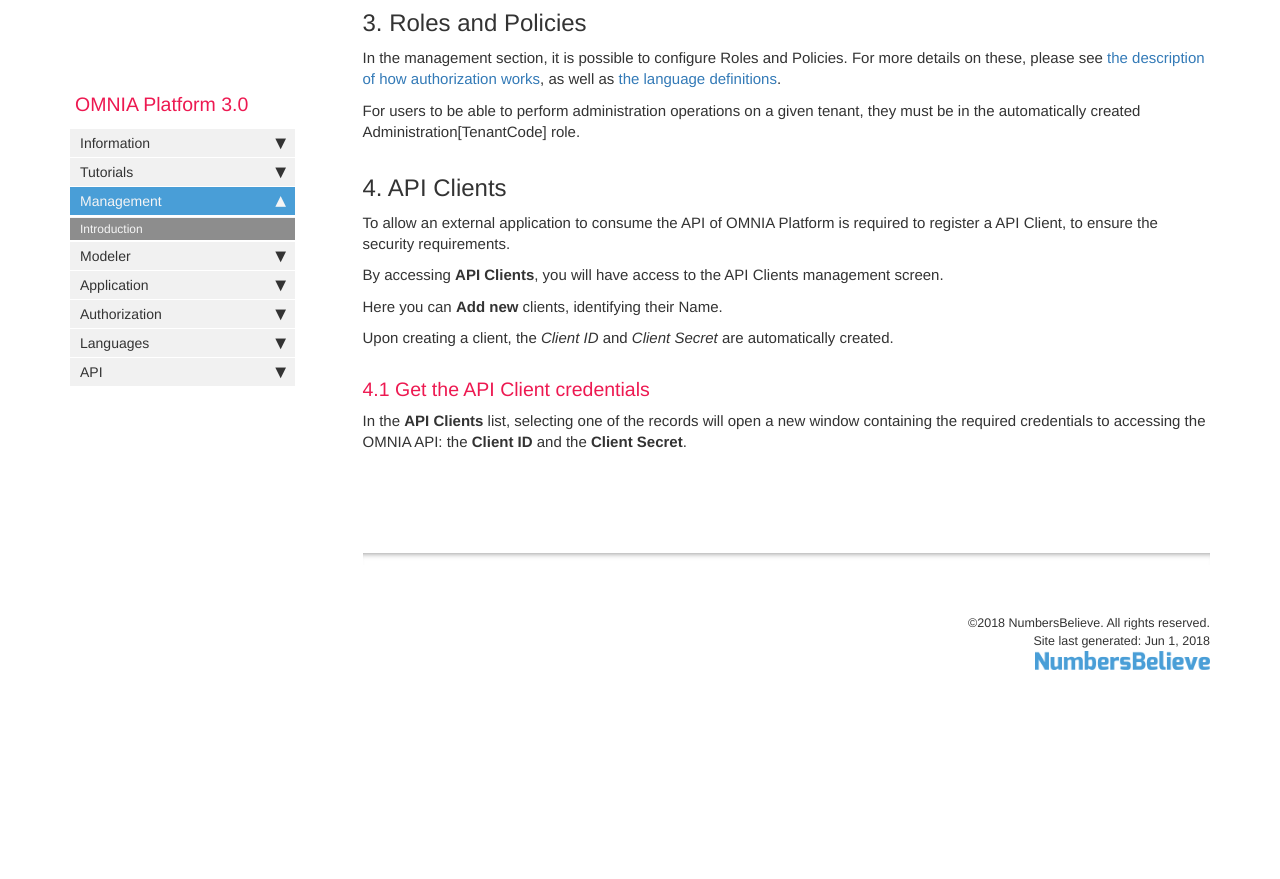
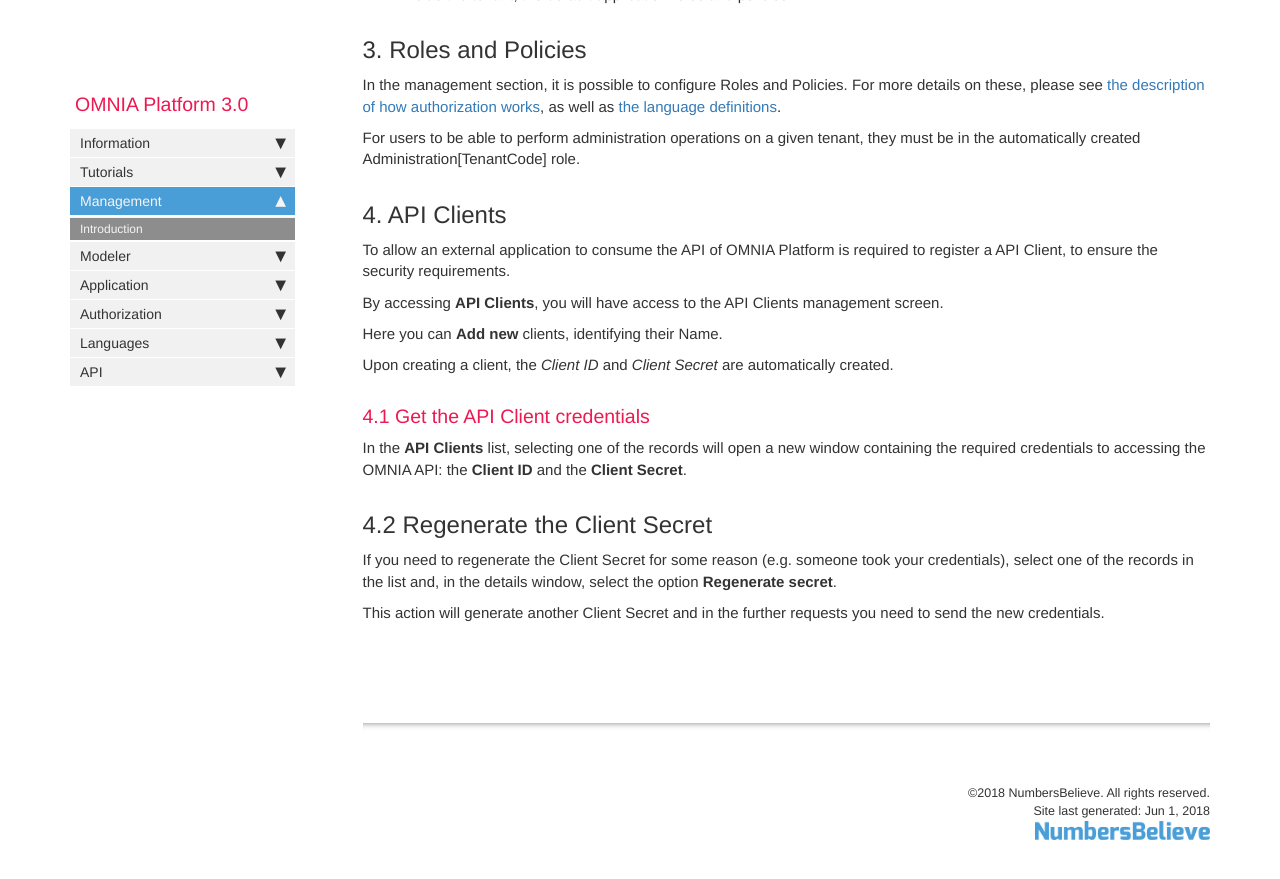
Before and after one commit to daniel8lopes/omnia3, a Jekyll site: the page built from docs/pages/omnia3/Management/omnia3_management_introduction.md, in a window 1280 px wide and 900 px high, scrolled down 883 px. Shown: the top 879 px of the window. Built offline with Jekyll 4.4.1, drawn with Linux system fonts in a browser that asks for light colours; nearby versions of some CDN libraries; comment, search, counter and statistics services are not loaded; before the commit the page ends 1613 px from its top, so only the background shows below that; some of the changed text lies outside the part shown.

Commit message:
Add "Regenerate Client Secret"

```diff
--- a/docs/pages/omnia3/Management/omnia3_management_introduction.md
+++ b/docs/pages/omnia3/Management/omnia3_management_introduction.md
@@ -44,3 +44,8 @@ Upon creating a client, the *Client ID* and *Client Secret* are automatically cr
 
 ### 4.1 Get the API Client credentials
 In the **API Clients** list, selecting one of the records will open a new window containing the required credentials to accessing the OMNIA API: the **Client ID** and the **Client Secret**.
+
+## 4.2 Regenerate the Client Secret
+If you need to regenerate the Client Secret for some reason (e.g. someone took your credentials), select one of the records in the list and, in the details window, select the option **Regenerate secret**.
+
+This action will generate another Client Secret and in the further requests you need to send the new credentials.
```
Also changed, not shown: docs/pages/omnia3/API/omnia3_api_swagger.md (+1 -1 lines).
